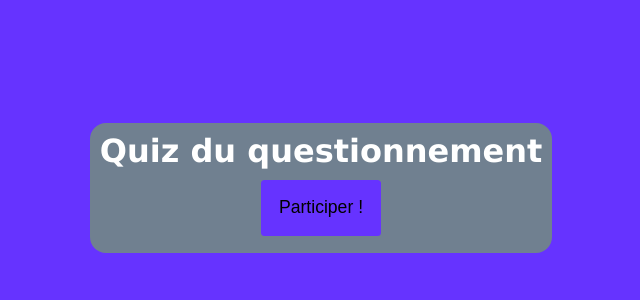
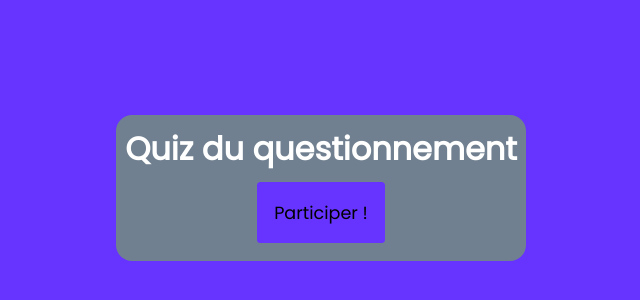
Before and after one commit to Deer-Canidae/quiz-du-questionnement, a React (Vite) app: page / in a window 1280 px wide. Shown: the part 212-512 px from the top of the page, without its empty margins (319-959 px from the left). Built offline with nearby package versions, Linux system fonts and the light colour scheme.

Commit message:
font adjustments

```diff
--- a/index.html
+++ b/index.html
@@ -12,6 +12,11 @@
     <meta name="apple-mobile-web-app-capable" content="yes">
 
     <meta name="theme-color" content="#eeeeee" />
+
+    <link rel="preconnect" href="https://fonts.googleapis.com">
+    <link rel="preconnect" href="https://fonts.gstatic.com" crossorigin>
+    <link href="https://fonts.googleapis.com/css2?family=Poppins&display=swap"
+      rel="stylesheet">
   </head>
   <body>
     <div id="root"></div>
--- a/src/questions.json
+++ b/src/questions.json
@@ -36,7 +36,7 @@
     ]
   },
   {
-    "question": "Participes-tu ou as-tu participé à un questionnaire de ce type dans le passé'?",
+    "question": "Participes-tu ou as-tu participé à un questionnaire de ce type dans le passé?",
     "reponses": [
       "C'est mon premier",
       "À chaque jour",
--- a/src/styles/main.scss
+++ b/src/styles/main.scss
@@ -13,8 +13,7 @@
   align-items: center;
   height: 100vh;
   transition: background 300ms ease-in-out;
-  font-family: "Lucida Sans", "Lucida Sans Regular", "Lucida Grande",
-    "Lucida Sans Unicode", Geneva, Verdana, sans-serif;
+  font-family: 'Poppins', sans-serif;
 }
 
 .container {
@@ -32,6 +31,7 @@
 }
 
 .play {
+  font-family: inherit;
   font-size: 1.1em;
   width: fit-content;
   padding: 1em;
@@ -51,6 +51,7 @@
   margin-bottom: 1em;
 
   button {
+    font-family: inherit;
     font-size: 1.2em;
     box-sizing: border-box;
     display: block;
```
